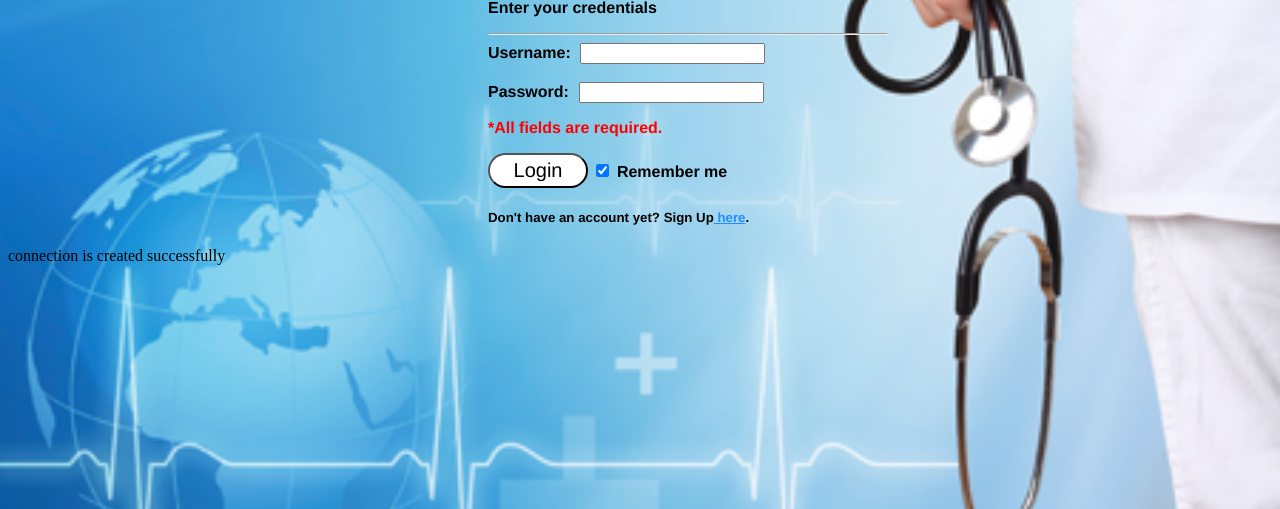
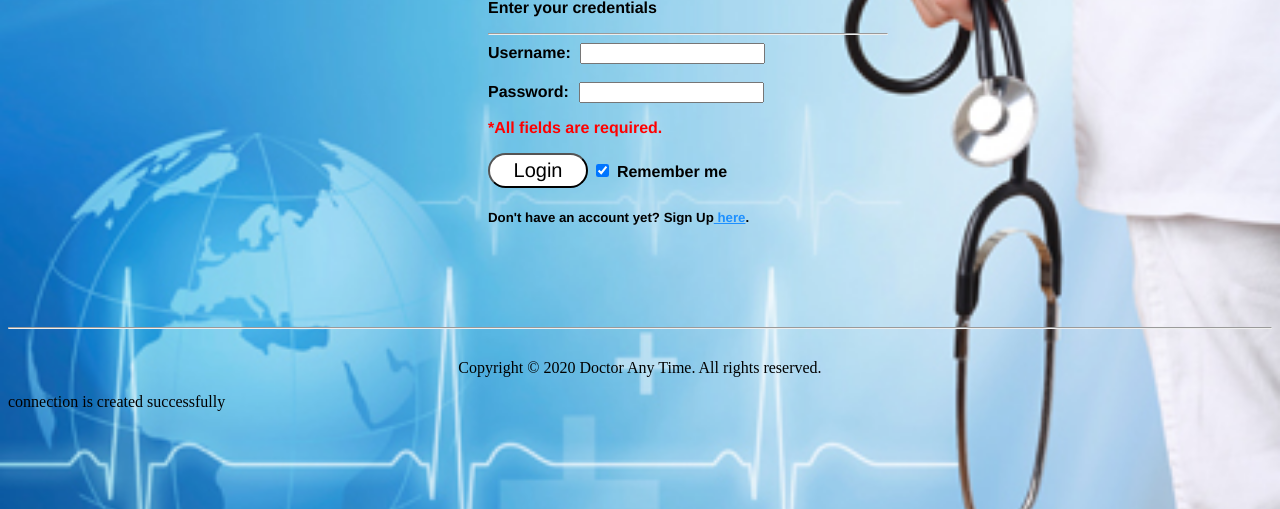
Before and after one commit to dsergiou/neoo, a PHP site: page /login.php in a window 1280 px wide; the page is wider, and only the part inside the window is pictured. Shown: the part 291-800 px from the top of that part. Run offline with PHP 8.4, Linux system fonts and the light colour scheme.

Commit message:
Update login.php

```diff
--- a/login.php
+++ b/login.php
@@ -24,15 +24,22 @@
 				<br><br>
 				<label for="pass">Password: </label>
 				<input class="passbox" type="text" name="pass" required>
-
 			<p style="color: red" "font-family: Hevletica">*All fields are required.</p>
 
 			<button name="submit" type="submit" value="login">Login</button>
 	  		<input class="remember" type="checkbox" checked="checked" name="remember"> Remember me
 	  		<h5 style="font-family: Helvetica">Don't have an account yet? Sign Up<a href="./register.php" style="color:dodgerblue" "font-family: Helvetica"> here</a>.</h5>
 
+
+
 		</div>
+
 </form>
+<br><br><br><br><hr>
+		  <nav class="footer-nav" role="navigation">
+				<p>Copyright &copy;
+				  2020 Doctor Any Time. All rights reserved.</p>
+		  </nav>
 	</body>
 </html>
 
```
